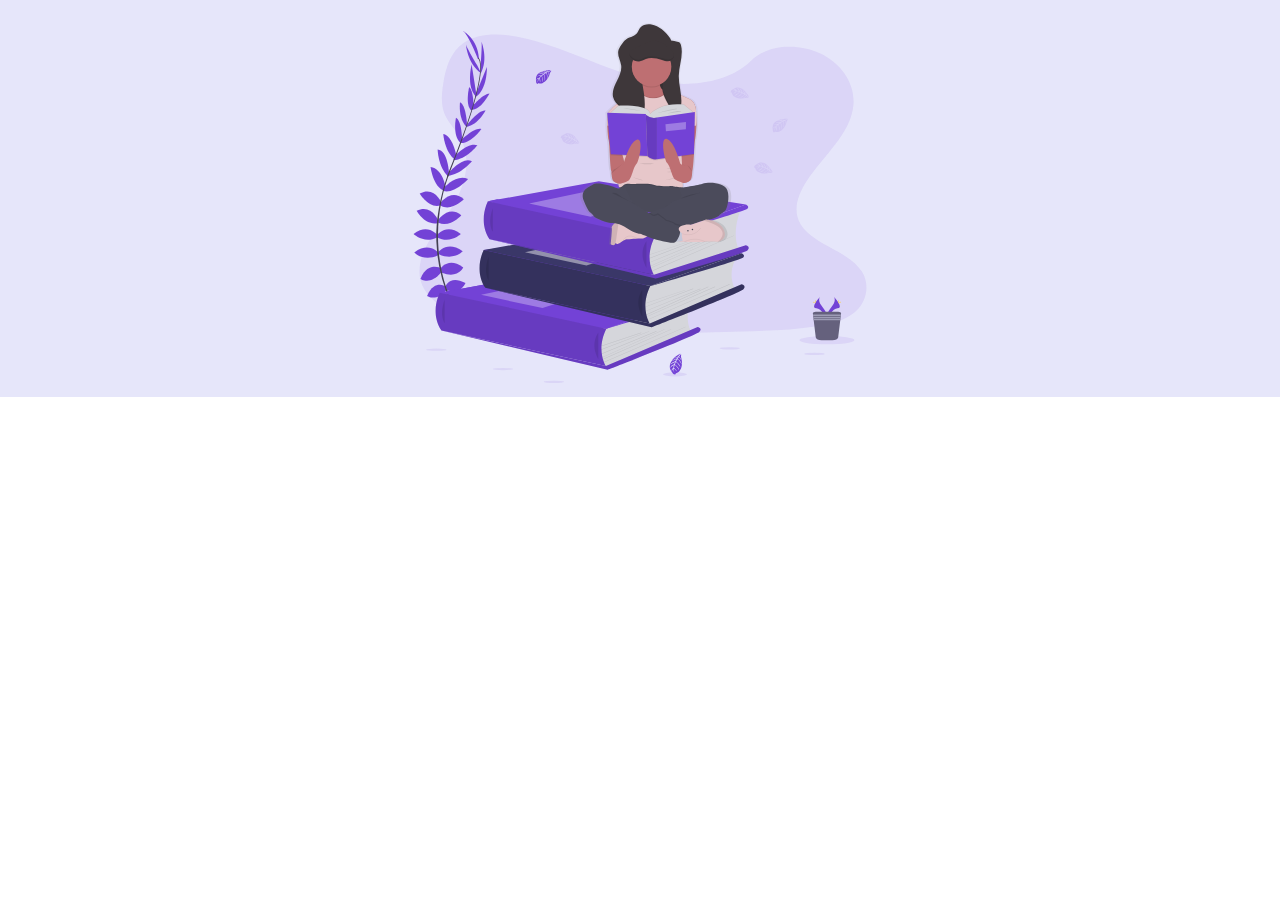
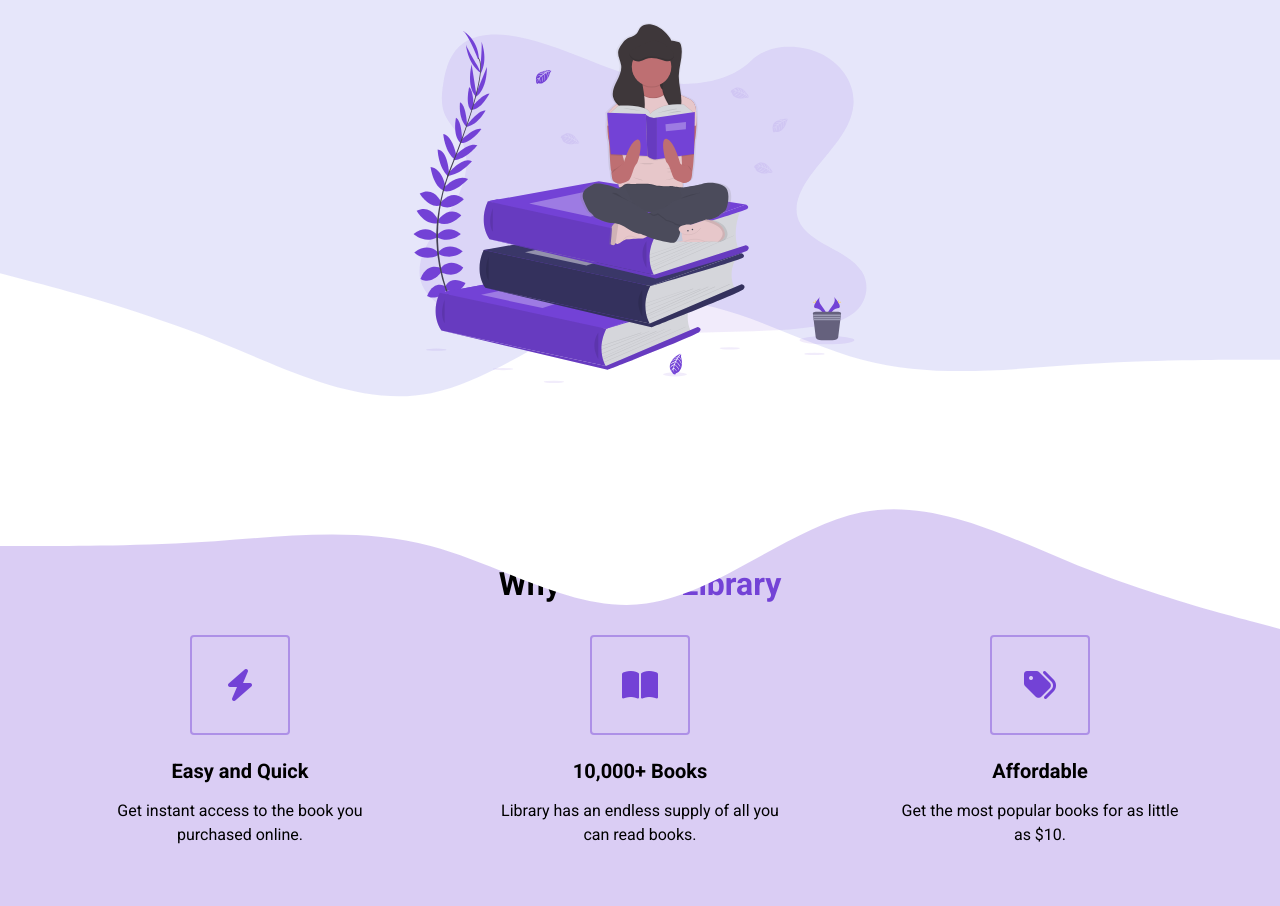
Before and after one commit to 13KaranSingh/E-Commerce, a plain HTML site: page index.html in a window 1280 px wide. Shown: the part 403-1309 px from the top of the page. Before the commit the page ends 830 px from the top, so only its background shows below. Drawn offline with Linux system fonts and the light colour scheme.

Commit message:
Highlights done

```diff
--- a/index.html
+++ b/index.html
@@ -5,6 +5,10 @@
     <meta name="viewport" content="width=device-width, initial-scale=1.0" />
     <title>Library</title>
     <link rel="stylesheet" href="style.css" />
+    <script
+      src="https://kit.fontawesome.com/c8e4d183c2.js"
+      crossorigin="anonymous"
+    ></script>
   </head>
   <body>
     <section id="landing">
@@ -24,14 +28,70 @@
         <div class="header__container">
           <div class="header__description">
             <h1>America's most awarded online library platform</h1>
-                <h2>Find the <span class="text__purple">perfect</span> book for you</h2>
+            <h2>
+              Find the <span class="text__purple">perfect</span> book for you
+            </h2>
             <button class="btn">Browse Books</button>
           </div>
           <figure class="header__img--wrapper">
-                <img src="./assets/Undraw_Books.svg" alt="">
+            <img src="./assets/Undraw_Books.svg" alt="" />
           </figure>
         </div>
       </header>
     </section>
+
+    <main>
+      <section id="highlights">
+        <div class="container">
+          <div class="row"></div>
+        </div>
+      </section>
+      <section id="features">
+        <div class="container">
+          <div class="row">
+            <h2 class="section__title">
+              Why choose <span class="text__purple">Library</span>
+            </h2>
+            <div class="highlight__wrapper">
+              <div class="highlight">
+                <div class="highlight__img">
+                  <i class="fas fa-bolt"></i>
+                </div>
+                <h3 class="highlight__subtitle">Easy and Quick</h3>
+                <p class="highlight__para">
+                  Get instant access to the book you purchased online.
+                </p>
+              </div>
+              <div class="highlight">
+                <div class="highlight__img">
+                  <i class="fas fa-book-open"></i>
+                </div>
+                <h3 class="highlight__subtitle">10,000+ Books</h3>
+                <p class="highlight__para">
+                  Library has an endless supply of all you can read books.
+                </p>
+              </div>
+              <div class="highlight">
+                <div class="highlight__img">
+                  <i class="fas fa-tags"></i>
+                </div>
+                <h3 class="highlight__subtitle">Affordable</h3>
+                <p class="highlight__para">
+                  Get the most popular books for as little as $10.
+                </p>
+              </div>
+            </div>
+          </div>
+        </div>
+      </section>
+      <section id="features">
+        <div class="container">
+            <div class="row">
+
+            </div>
+        </div>
+      </section>
+
+    </main>
   </body>
 </html>
--- a/style.css
+++ b/style.css
@@ -4,6 +4,11 @@
   margin: 0;
   box-sizing: border-box;
   font-family: 'Roboto', sans-serif;
+}
+
+body{
+    max-width: 100vw;
+    overflow-x: hidden;
 }
 
 nav{
@@ -16,6 +21,10 @@ img{
     height: 100%;
     max-height: 50vh;
     padding: 20px;
+}
+
+p{
+    line-height: 1.5;
 }
 
 .nav__container{
@@ -123,4 +132,103 @@ button:active{
 
 .header__img--wrapper{
     padding: 20px;
+    z-index: 2;
 }
+
+
+.container{
+    padding: 56px 0;
+}
+
+.row{
+    width: 100%;
+    max-width: 1200px;
+    margin: 0 auto;
+}
+
+
+/*
+
+Highlights
+
+*/
+
+#highlights{
+    position: relative;
+}
+
+#highlights:before{
+    background: url('assets/wave.svg');
+    content: "";
+    position: absolute;
+    width: 101vw;
+    height: 12vw;
+    top: 1px;
+    left: 0;
+    z-index: 1;
+    background-size: cover;
+    background-repeat: no-repeat;
+    transform: translateY(-100%);
+}
+
+#highlights:after{
+    background: url('assets/wave.svg');
+    content: "";
+    position: absolute;
+    width: 101vw;
+    height: 12vw;
+    bottom: 1px;
+    left: 0;
+    z-index: 1;
+    background-size: cover;
+    background-repeat: no-repeat;
+    transform: translateY(100%) rotate(180deg);
+}
+
+.highlight__wrapper{
+    display: flex;
+}
+
+.highlight{
+    padding: 0 24px;
+    width: calc(100% / 3);
+    display: flex;
+    align-items: center;
+    justify-content: center;
+    flex-direction: column;
+}
+
+.highlight__para{
+    text-align: center;
+    max-width: 280px;
+}
+
+.highlight__img{
+    border: 2px solid #7342d671;
+    color: #7342d6;
+    width: 100px;
+    height: 100px;
+    display: flex;
+    align-items: center;
+    justify-content: center;
+    border-radius: 4px;
+    font-size: 32px;
+    margin-bottom: 24px;
+}
+
+
+.highlight__subtitle{
+    font-size: 20px;
+    margin-bottom: 16px;
+}
+
+/*
+
+Feauters
+
+*/
+
+#features{
+    height: 1000px;
+    background-color: #7342d643;
+}
```
Lines whose indentation alone changed are shown as unchanged.
